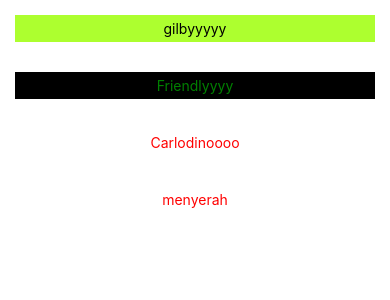
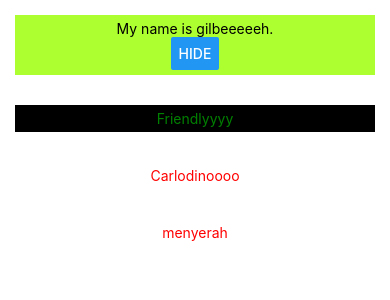
Before and after one commit to RumenserAmanda/Mobile-Programming, a React Native app: screen / in a window 390 px wide. Shown: the top 300 px of the page. Built offline with nearby package versions, Linux system fonts and the light colour scheme.

Commit message:
Added props and state

```diff
--- a/components/Gilbeh.js
+++ b/components/Gilbeh.js
@@ -1,5 +1,5 @@
-import React from 'react';
-import { StyleSheet, View, Text } from 'react-native';
+import React, { useState } from 'react';
+import { StyleSheet, View, Text, Button } from 'react-native';
 
 const styles = StyleSheet.create({
     View: {
@@ -14,9 +14,30 @@ const styles = StyleSheet.create({
 });
 
 export default function Gilbeh() {
+    const [state, setState] = useState({
+        text: "My name is gilbeeeeeh.",
+        textShow: true,
+    });
+
+    const buttonPress = () => {
+        if(state.textShow) {
+            setState({
+                text: 'hidden.',
+                textShow: false,
+            });
+        }
+        else {
+            setState({
+                text: 'My name is gilbeeeeeh',
+                textShow: true,
+            });
+        }
+    }
+
     return(
         <View style={styles.View}>
-            <Text style={styles.Text}>gilbyyyyy</Text>
+            <Text style={styles.Text}>{state.text}</Text>
+            <Button title={(state.textShow) ? 'Hide' : 'Show'} onPress={buttonPress} />
         </View>
     );
 }
```
